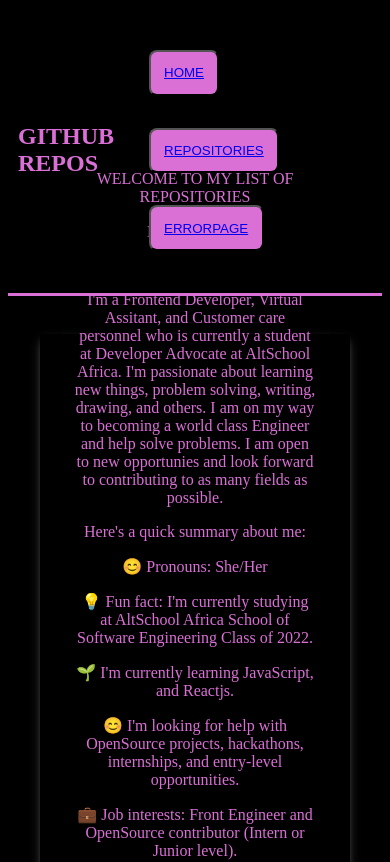
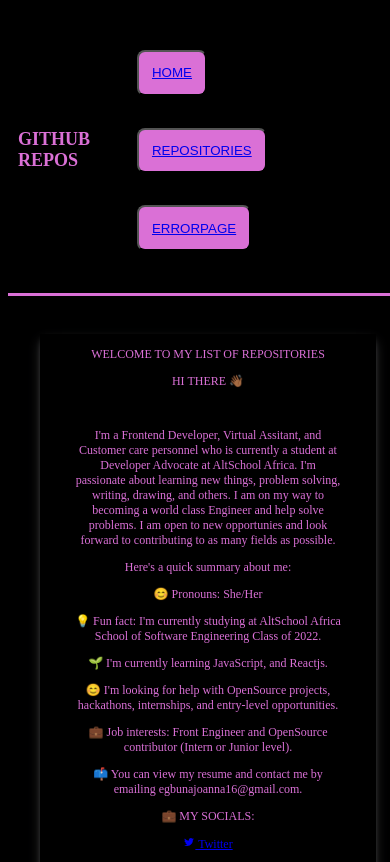
Before and after one commit to JoannaAmy/Exam-AltSchool-2, a React (Create React App) app: page /home in a window 390 px wide. Shown: the top 862 px of the page. Built offline with nearby package versions, Linux system fonts and the light colour scheme.

Commit message:
more update

```diff
--- a/src/App.css
+++ b/src/App.css
@@ -115,6 +115,10 @@ button {
   width: auto;
   margin: 2rem;
   text-align: center;
+
+  @media screen and (max-width: 768px) {
+    padding: 1rem;
+}
 }
 .all {
   text-align: center;
@@ -170,3 +174,9 @@ img {
 .repoName {
   text-transform: uppercase;
 }
+@media screen and (max-width: 768px) {
+  body {
+    font-size: 12px;
+    width: 25rem;
+  }
+}
```
